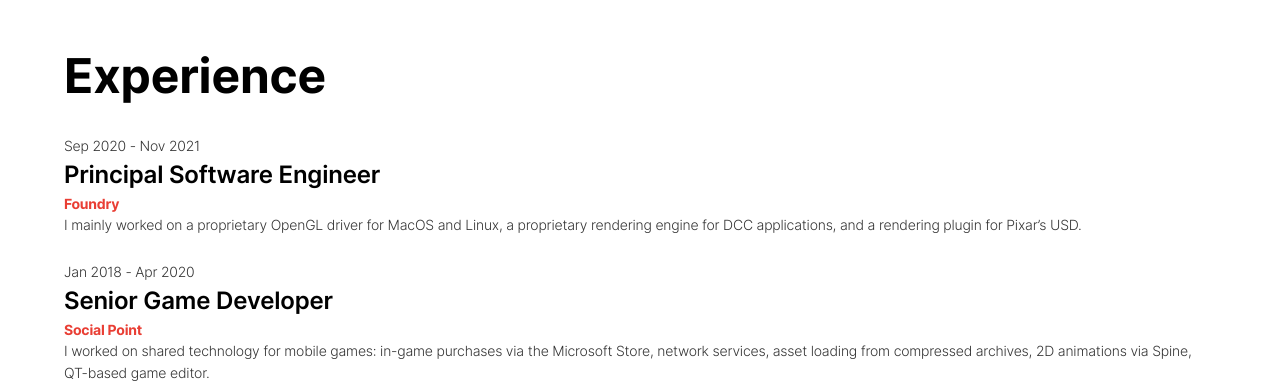
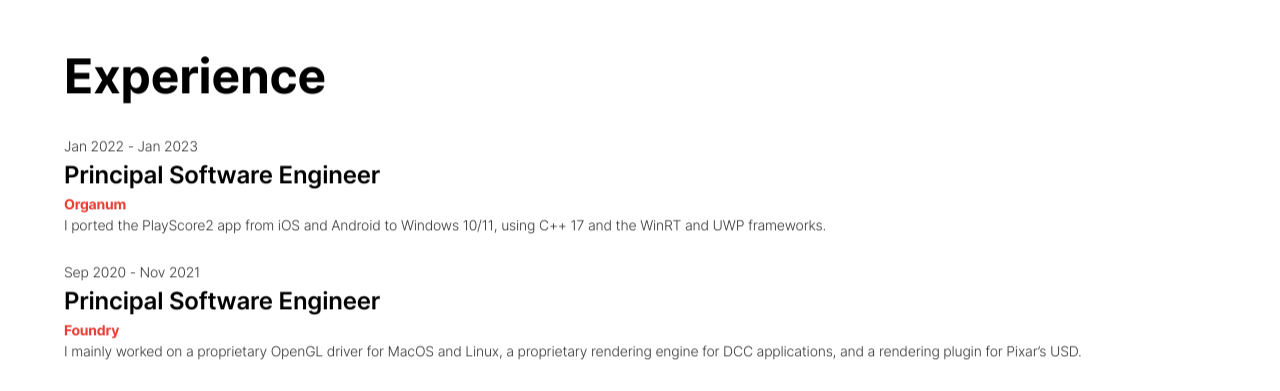
Before and after one commit to StefanoLanza/portfolio, a plain HTML site: page index.html in a window 1280 px wide. Shown: the part 660-1051 px from the top of the page. Drawn offline with Linux system fonts and the light colour scheme; some packages are replaced by stand-ins of ours.

Commit message:
Update experience

```diff
--- a/index.html
+++ b/index.html
@@ -362,6 +362,13 @@
             <div class="col-12 col-sm-12 mt-0">
 
                 <div class="experience">
+                    <div class="experience__date">Jan 2022 - Jan 2023</div>
+                    <div class="experience__title">Principal Software Engineer</div>
+                    <div class="experience__company">Organum</div>
+                    <div class="experience__date">I ported the PlayScore2 app from iOS and Android to Windows 10/11, using C++ 17 and the WinRT and UWP frameworks.</div>
+                </div>
+
+                <div class="experience">
                     <div class="experience__date">Sep 2020 - Nov 2021</div>
                     <div class="experience__title">Principal Software Engineer</div>
                     <div class="experience__company">Foundry</div>
```
